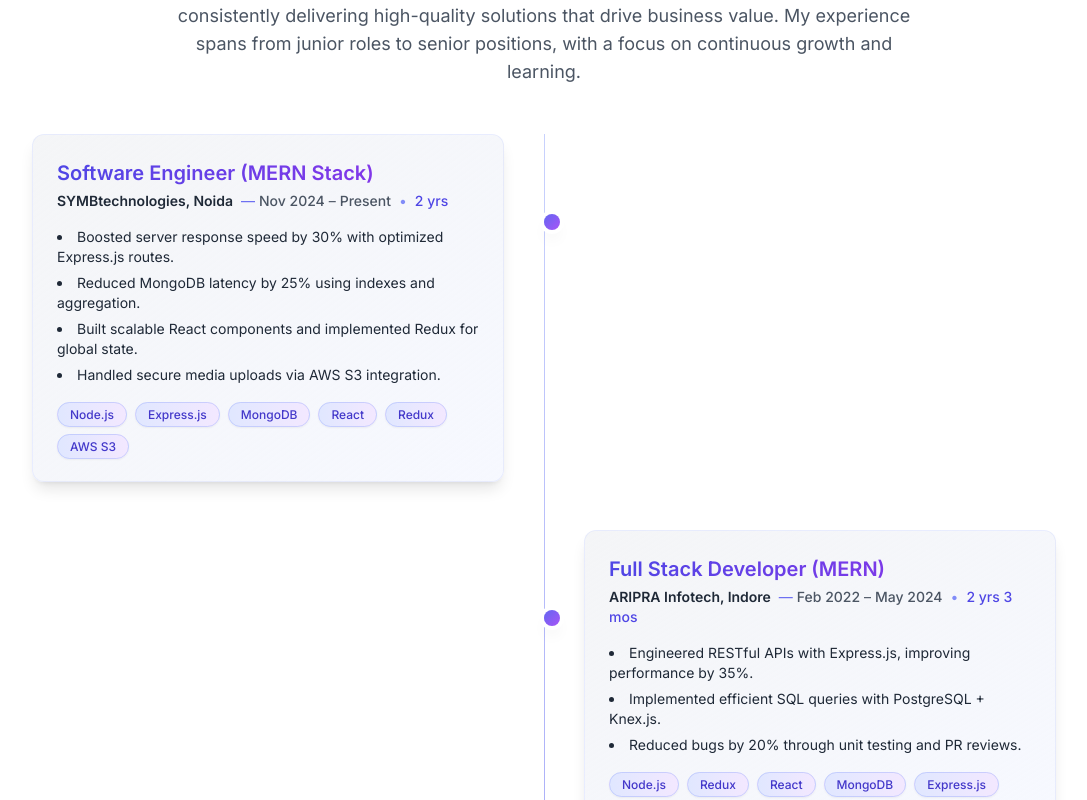
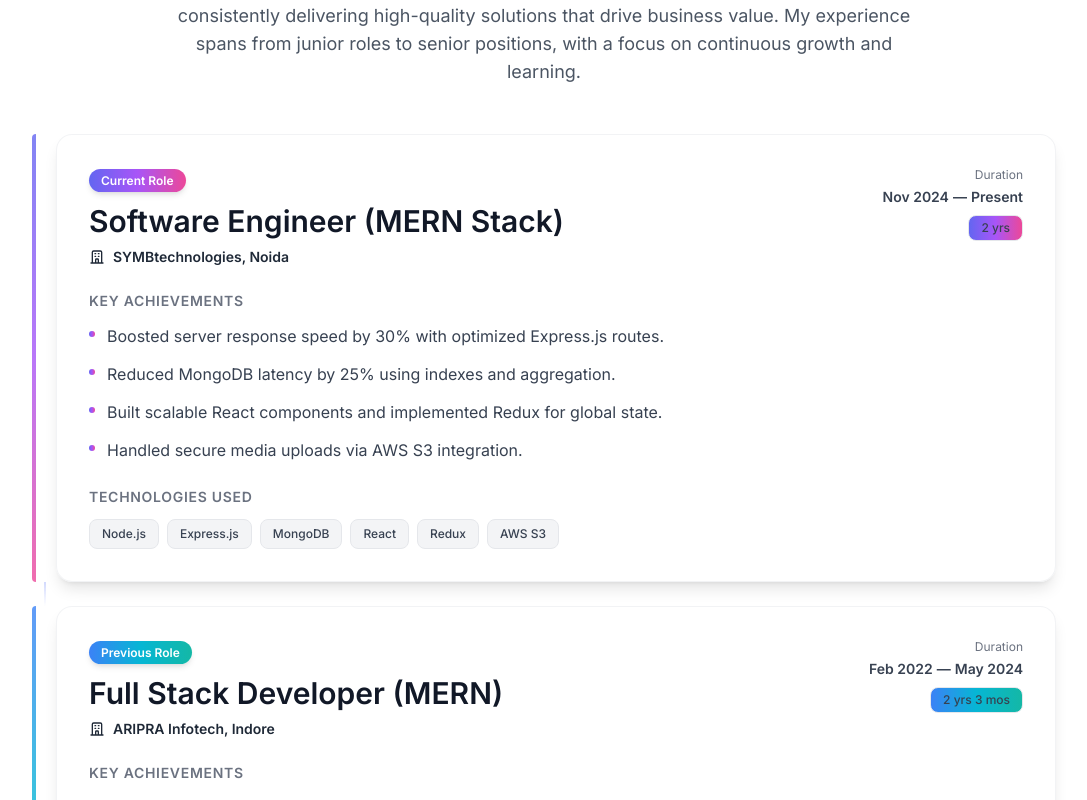
Before and after one commit to vinukush017/portfolio_my, a React (Vite) app: page / in a window 1280 px wide. Shown: the part 5020-5820 px from the top of the page, without its empty margins (96-1183 px from the left). Built offline with nearby package versions, Linux system fonts and the light colour scheme; the HTML template or start-up script is replaced by a standard one.

Commit message:
new experience section

```diff
--- a/src/components/Experience.tsx
+++ b/src/components/Experience.tsx
@@ -117,102 +117,142 @@ const Experience: React.FC = () => {
           </p>
         </motion.div>
 
-        {/* Timeline wrapper */}
-        <ol
-          className="
-            relative mx-auto w-full max-w-5xl
-            before:content-[''] before:absolute before:top-0 before:bottom-0 before:w-px
-            before:left-4 md:before:left-1/2
-            before:bg-gradient-to-b before:from-indigo-300/60 before:to-indigo-500/60
-          "
+        {/* Modern Card Stack Design */}
+        <div className="relative max-w-5xl mx-auto space-y-6">
+          {EXPERIENCES.map((exp, idx) => {
+            const isPresent = exp.end === null;
+            const gradientConfigs = [
+              { from: "from-indigo-500", via: "via-purple-500", to: "to-pink-500" },
+              { from: "from-blue-500", via: "via-cyan-500", to: "to-teal-500" },
+              { from: "from-purple-500", via: "via-pink-500", to: "to-rose-500" },
+            ];
+            const gradient = gradientConfigs[idx % gradientConfigs.length];
+            const gradientClass = `bg-gradient-to-b ${gradient.from} ${gradient.via} ${gradient.to}`;
+            const gradientBrClass = `bg-gradient-to-br ${gradient.from} ${gradient.via} ${gradient.to}`;
+
+            return (
+              <motion.article
+                key={`${exp.company}-${exp.title}-${exp.start}`}
+                initial={reduceMotion ? false : { opacity: 0, x: -30 }}
+                whileInView={reduceMotion ? { opacity: 1 } : { opacity: 1, x: 0 }}
+                transition={{ duration: 0.5, delay: idx * 0.1 }}
+                viewport={{ once: true, amount: 0.2 }}
+                whileHover={reduceMotion ? undefined : { y: -8, scale: 1.01 }}
+                className="group relative"
               >
-        {EXPERIENCES.map((exp, idx) => {
-          const leftSide = idx % 2 === 0; // alternate on md+
-          return (
-            <motion.li
-              key={`${exp.company}-${exp.title}-${exp.start}`}
-              initial={reduceMotion ? false : { opacity: 0, y: 40 }}
-              whileInView={reduceMotion ? { opacity: 1 } : { opacity: 1, y: 0 }}
-              transition={{ duration: 0.5, delay: idx * 0.08 }}
-              viewport={{ once: true, amount: 0.25 }}
-              className="relative mb-12 pl-12 md:pl-0"
+                {/* Gradient Accent Bar */}
+                <div className={`absolute left-0 top-0 bottom-0 w-1 rounded-l-2xl ${gradientClass} opacity-80 group-hover:opacity-100 transition-opacity duration-300`} />
+
+                {/* Main Card */}
+                <div className="ml-4 sm:ml-6 bg-white/60 dark:bg-gray-900/60 backdrop-blur-md border border-gray-200/50 dark:border-gray-800/50 rounded-2xl p-6 sm:p-8 shadow-lg hover:shadow-2xl transition-all duration-300 overflow-hidden relative">
+                  {/* Background Pattern */}
+                  <div className={`absolute inset-0 ${gradientBrClass} opacity-0 group-hover:opacity-5 transition-opacity duration-500`} />
+
+                  {/* Content */}
+                  <div className="relative z-10">
+                    {/* Header Section */}
+                    <div className="flex flex-col sm:flex-row sm:items-start sm:justify-between gap-4 mb-6">
+                      <div className="flex-1">
+                        {/* Role Badge */}
+                        <motion.div
+                          initial={{ opacity: 0, scale: 0.9 }}
+                          whileInView={{ opacity: 1, scale: 1 }}
+                          viewport={{ once: true }}
+                          transition={{ delay: idx * 0.1 + 0.1 }}
+                          className="inline-block mb-3"
                         >
-              {/* Timeline dot */}
-              <motion.span
-                initial={{ scale: 0 }}
-                whileInView={{ scale: 1 }}
-                viewport={{ once: true }}
-                transition={{ delay: idx * 0.1 + 0.2, type: "spring", stiffness: 200 }}
-                className="
-                  absolute left-4 md:left-1/2 md:-translate-x-1/2
-                  top-20 h-4 w-4 rounded-full bg-gradient-to-br from-indigo-500 to-purple-500 shadow-lg
-                  ring-4 ring-white dark:ring-gray-950
-                "
-              />
-              <motion.span
-                initial={{ scale: 0, opacity: 0 }}
-                whileInView={{ scale: 1, opacity: 1 }}
-                viewport={{ once: true }}
-                transition={{ delay: idx * 0.1 + 0.3 }}
-                className="absolute left-4 md:left-1/2 md:-translate-x-1/2 top-20 h-4 w-4 rounded-full bg-indigo-400/30 animate-ping"
-              />
+                          <span className={`px-3 py-1 rounded-full text-xs font-semibold bg-gradient-to-r ${gradient.from} ${gradient.via} ${gradient.to} text-white shadow-md`}>
+                            {isPresent ? "Current Role" : "Previous Role"}
+                          </span>
+                        </motion.div>
 
-              {/* Card: full width on mobile, alternating on md+ */}
-              <motion.article
-                whileHover={{ scale: 1.02, y: -4 }}
-                transition={{ duration: 0.3 }}
-                className={[
-                  "mt-0 md:mt-0",
-                  "rounded-lg sm:rounded-xl border border-indigo-200/30 dark:border-indigo-800/30 bg-gradient-to-br from-gray-100/90 to-indigo-50/50 dark:from-gray-900/80 dark:to-indigo-900/30 backdrop-blur-xl p-4 sm:p-5 md:p-6 shadow-lg hover:shadow-2xl hover:shadow-indigo-500/20 transition-all duration-300",
-                  "md:w-[calc(50%-2.5rem)]", // leave gutter from the center line
-                  leftSide ? "md:mr-auto md:pr-6" : "md:ml-auto md:pl-6",
-                ].join(" ")}
-                aria-label={`${exp.title} at ${exp.company}`}
-              >
-                <header className="mb-4">
-                  <h3 className="text-xl font-bold text-gray-900 dark:text-white mb-1 bg-gradient-to-r from-indigo-600 to-purple-600 dark:from-indigo-400 dark:to-purple-400 bg-clip-text text-transparent">
+                        <h3 className="text-2xl sm:text-3xl font-bold text-gray-900 dark:text-white mb-2 group-hover:text-transparent group-hover:bg-clip-text group-hover:bg-gradient-to-r group-hover:from-indigo-600 group-hover:to-purple-600 transition-all duration-300">
                           {exp.title}
                         </h3>
-                  <p className="text-sm text-gray-600 dark:text-gray-400">
-                    <span className="font-semibold text-gray-800 dark:text-gray-200">{exp.company}</span>{" "}
-                    <span className="mx-1 text-indigo-500">—</span>
-                    <time dateTime={exp.start} className="font-medium">{fmt(exp.start)}</time>
-                    {" – "}
-                    <time dateTime={exp.end ?? ""} className="font-medium">{fmt(exp.end)}</time>
-                    <span className="mx-2 text-indigo-400">•</span>
-                    <span className="text-indigo-600 dark:text-indigo-400 font-medium">
+
+                        <div className="flex flex-wrap items-center gap-3 text-sm text-gray-600 dark:text-gray-400">
+                          <span className="font-semibold text-gray-800 dark:text-gray-200 flex items-center gap-2">
+                            <svg className="w-4 h-4" fill="none" stroke="currentColor" viewBox="0 0 24 24">
+                              <path strokeLinecap="round" strokeLinejoin="round" strokeWidth={2} d="M19 21V5a2 2 0 00-2-2H7a2 2 0 00-2 2v16m14 0h2m-2 0h-5m-9 0H3m2 0h5M9 7h1m-1 4h1m4-4h1m-1 4h1m-5 10v-5a1 1 0 011-1h2a1 1 0 011 1v5m-4 0h4" />
+                            </svg>
+                            {exp.company}
+                          </span>
+                        </div>
+                      </div>
+
+                      {/* Date Badge */}
+                      <div className="flex flex-col items-end gap-2">
+                        <div className="text-right">
+                          <div className="text-xs text-gray-500 dark:text-gray-500 mb-1">Duration</div>
+                          <div className="text-sm font-semibold text-gray-700 dark:text-gray-300">
+                            <time dateTime={exp.start}>{fmt(exp.start)}</time>
+                            <span className="mx-1">—</span>
+                            <time dateTime={exp.end ?? ""}>{fmt(exp.end)}</time>
+                          </div>
+                        </div>
+                        <span className={`px-3 py-1 rounded-lg text-xs font-medium bg-gradient-to-r ${gradient.from} ${gradient.via} ${gradient.to} bg-opacity-10 dark:bg-opacity-20 text-gray-700 dark:text-gray-300 border border-gray-200 dark:border-gray-700`}>
                           {diffYM(exp.start, exp.end)}
                         </span>
-                  </p>
-                </header>
+                      </div>
+                    </div>
 
-                <ul className="list-disc list-inside space-y-1.5 text-gray-800 dark:text-gray-300 text-sm">
-                  {exp.description.map((d) => (
-                    <li key={d}>{d}</li>
+                    {/* Achievements List */}
+                    <div className="mb-6">
+                      <h4 className="text-sm font-semibold text-gray-500 dark:text-gray-400 mb-3 uppercase tracking-wider">
+                        Key Achievements
+                      </h4>
+                      <ul className="space-y-3">
+                        {exp.description.map((achievement, achIdx) => (
+                          <motion.li
+                            key={achIdx}
+                            initial={{ opacity: 0, x: -10 }}
+                            whileInView={{ opacity: 1, x: 0 }}
+                            viewport={{ once: true }}
+                            transition={{ delay: idx * 0.1 + achIdx * 0.05 + 0.2 }}
+                            className="flex items-start gap-3 text-sm sm:text-base text-gray-700 dark:text-gray-300"
+                          >
+                            <div className={`flex-shrink-0 w-1.5 h-1.5 rounded-full mt-2 bg-gradient-to-r ${gradient.from} ${gradient.via} ${gradient.to}`} />
+                            <span className="leading-relaxed">{achievement}</span>
+                          </motion.li>
                         ))}
                       </ul>
+                    </div>
 
-                <ul className="mt-4 flex flex-wrap gap-2">
+                    {/* Tech Stack */}
+                    <div>
+                      <h4 className="text-sm font-semibold text-gray-500 dark:text-gray-400 mb-3 uppercase tracking-wider">
+                        Technologies Used
+                      </h4>
+                      <div className="flex flex-wrap gap-2">
                         {exp.stack.map((tech, techIdx) => (
-                    <motion.li
+                          <motion.span
                             key={tech}
                             initial={{ opacity: 0, scale: 0.8 }}
                             whileInView={{ opacity: 1, scale: 1 }}
                             viewport={{ once: true }}
-                      transition={{ delay: techIdx * 0.05 }}
+                            transition={{ delay: idx * 0.1 + techIdx * 0.03 + 0.3 }}
                             whileHover={{ scale: 1.1, y: -2 }}
+                            className="px-3 py-1.5 rounded-lg text-xs font-medium bg-gray-100 dark:bg-gray-800 text-gray-700 dark:text-gray-300 border border-gray-200 dark:border-gray-700 hover:bg-indigo-500 hover:text-white hover:border-indigo-500 transition-all duration-300 cursor-default"
                           >
-                      <span className="bg-gradient-to-r from-indigo-100 to-purple-100 dark:from-indigo-900/50 dark:to-purple-900/50 text-indigo-700 dark:text-indigo-200 text-xs px-3 py-1 rounded-full font-medium border border-indigo-300/50 dark:border-indigo-700/50 shadow-sm">
                             {tech}
-                      </span>
-                    </motion.li>
+                          </motion.span>
                         ))}
-                </ul>
+                      </div>
+                    </div>
+                  </div>
+
+                  {/* Decorative Corner */}
+                  <div className={`absolute top-0 right-0 w-32 h-32 ${gradientBrClass} opacity-0 group-hover:opacity-5 transition-opacity duration-500 rounded-bl-full`} />
+                </div>
+
+                {/* Connection Line (except last) */}
+                {idx < EXPERIENCES.length - 1 && (
+                  <div className="absolute left-2 sm:left-3 top-full w-0.5 h-6 bg-gradient-to-b from-indigo-300/50 to-transparent" />
+                )}
               </motion.article>
-            </motion.li>
             );
           })}
-        </ol>
+        </div>
       </div>
     </section>
   );
```
Lines whose indentation alone changed are shown as unchanged.
